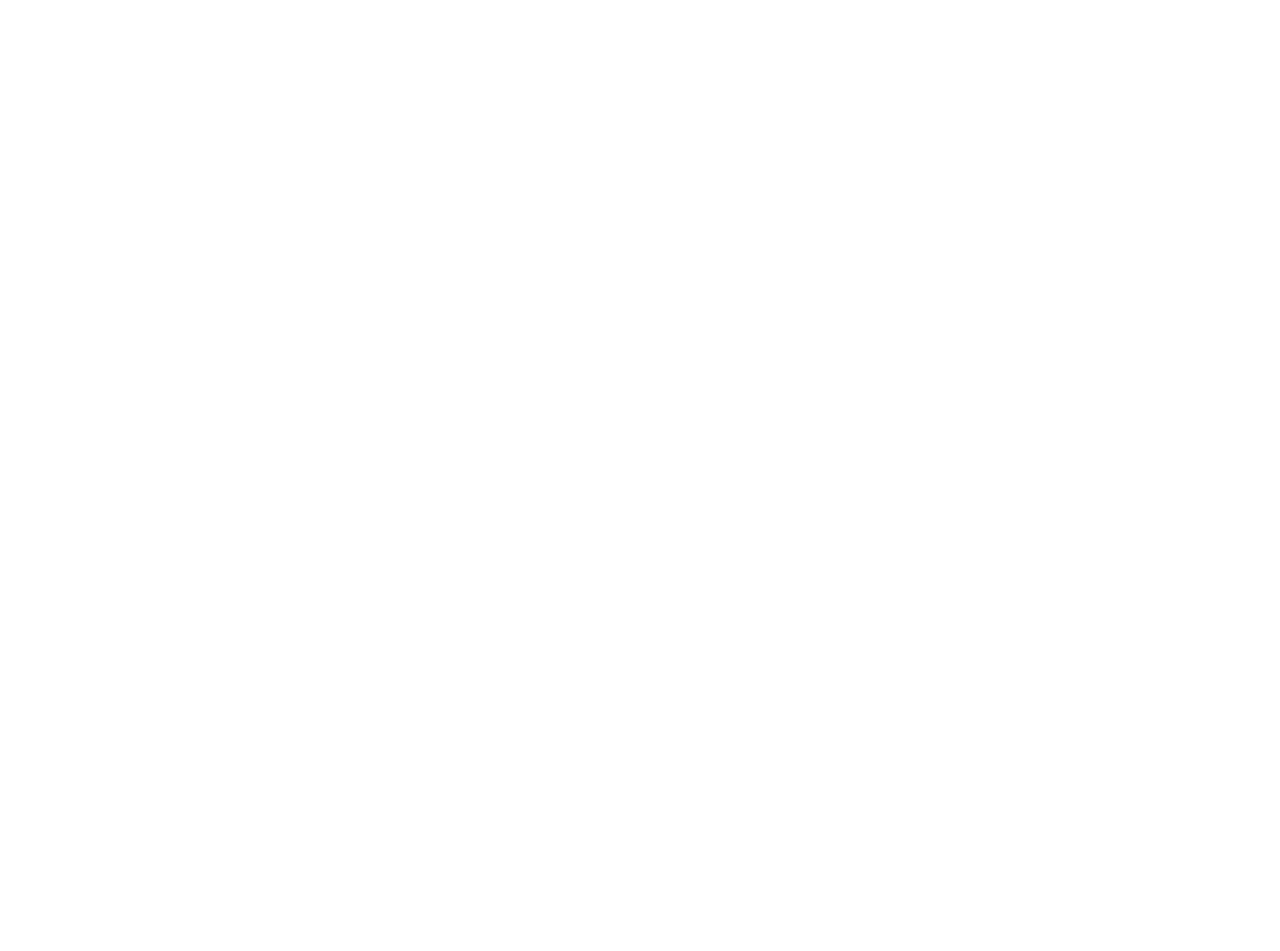
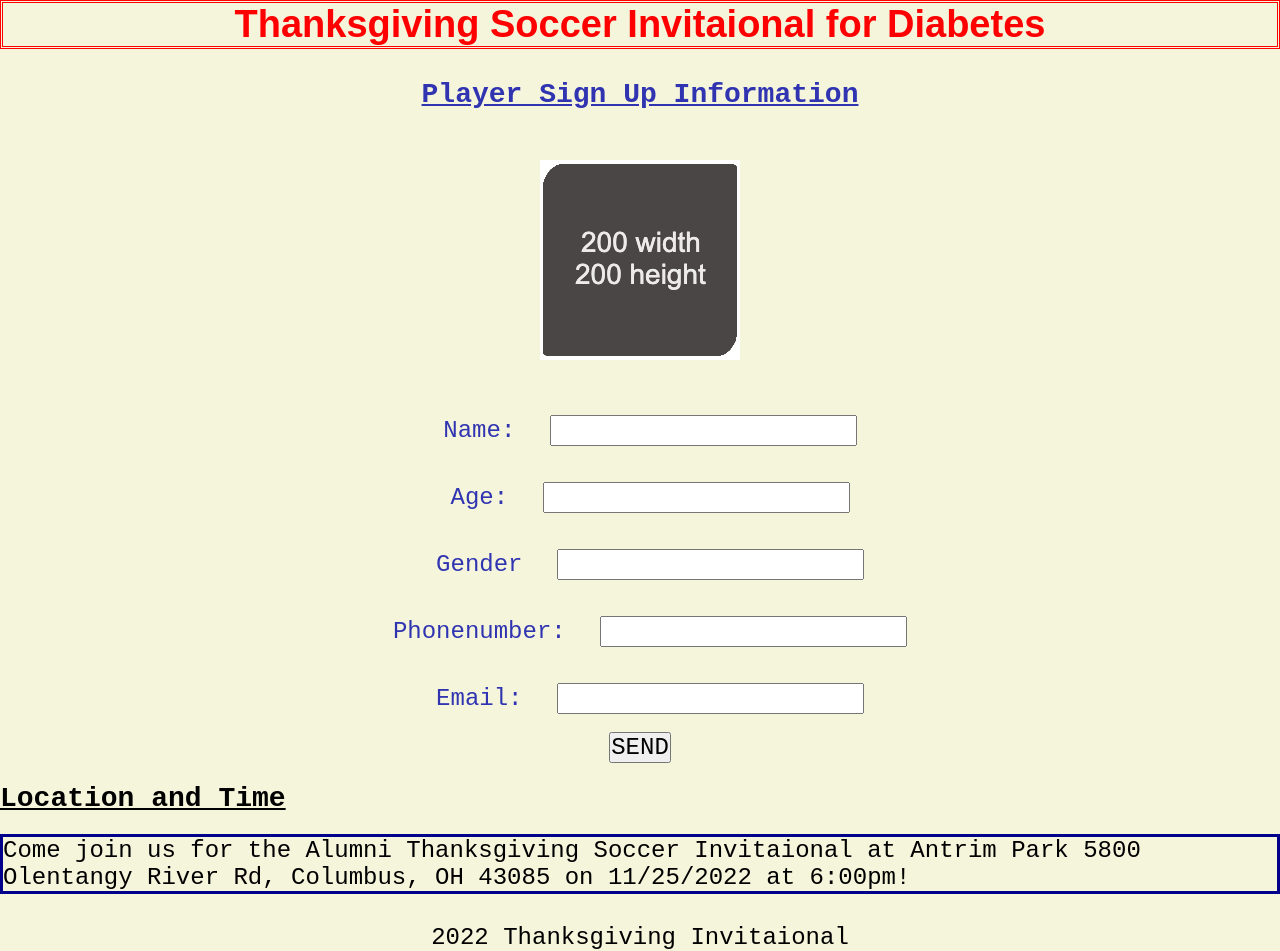
Before and after one commit to ADeekollu/visitor-contact-information, a plain HTML site: page index.html in a window 1280 px wide. Before the commit the page ends 800 px from the top, so only its background shows below. Drawn offline with Linux system fonts and the light colour scheme.

Commit message:
created sign up form for soccer match and styled form with css

```diff
--- a/index.html
+++ b/index.html
@@ -4,9 +4,60 @@
     <meta charset="UTF-8">
     <meta http-equiv="X-UA-Compatible" content="IE=edge">
     <meta name="viewport" content="width=device-width, initial-scale=1.0">
-    <title>Document</title>
+    <title>Soccer Sign Up</title>
+    <link rel="stylesheet" href="./style.css"/>
 </head>
+
 <body>
+    <!-- Site Header -->
+    <header>
+        <h1>Thanksgiving Soccer Invitaional for Diabetes</h1>
+    </header>
+
+        <section class="title">
+            <h2>Player Sign Up Information</h2>
+            <img src="./images/image-1.jpg" id="img" alt="People playing Soccer">
+            <form>
+            <ul class="text">
+                <li>
+                    <label class="text-center" for="name">Name:</label>
+                    <input type="text" name="name">
+                </li>
+
+                <li>
+                    <label class="text-center" for="age">Age:</label>
+                    <input type="text" name="age">
+                </li>
+
+                <li>
+                    <label class="text-center" for="gender">Gender</label>
+                    <input type="text" name="gender">
+                </li>
+
+                <li>
+                    <label class="text-center" for="phonenumber">Phonenumber:</label>
+                    <input type="text" name="phonenumber">
+                </li>
+
+                <li>
+                    <label class="text-center" for="email">Email:</label>
+                    <input type="text" name="email">
+                </li>
+
+                <button type="submit">SEND</button>
+            </ul>
+            </form>
+        </section>
+
+        <section>
+            <h2>Location and Time</h2>
+            <p>Come join us for the Alumni Thanksgiving Soccer Invitaional
+                at Antrim Park 5800 Olentangy River Rd, Columbus, OH 43085
+                on 11/25/2022 at 6:00pm! </p>
+        </section>
+
+<footer>2022 Thanksgiving Invitaional</footer>
 
 </body>
+
 </html>
--- a/style.css
+++ b/style.css
@@ -0,0 +1,59 @@
+* {
+    font-family: 'Courier New', Courier, monospace;
+    font-size: 24px;
+    margin: 0;
+    padding: 0;
+}
+
+body {
+    background-color: beige;
+}
+
+h1 {
+    display: fixed;
+    text-align: center;
+    color: red;
+    font-family: Arial, Helvetica, sans-serif;
+    font-size: 38px;
+    border-style: double;
+}
+
+h2 {
+    font-size: 28px;
+    text-decoration: underline;
+    margin-bottom: 20px;
+    margin-top: 20px;
+}
+
+p {
+    border: solid darkblue;
+    display: center;
+}
+
+.title {
+    color: rgb(48, 52, 177);
+    text-align: center;
+    margin-top: 30px;
+}
+
+#img {
+    margin-top: 30px;
+    margin-bottom: 30px;
+
+}
+
+.text {
+    display: block
+
+}
+
+.text-center {
+    margin: 20px;
+    display: inline-block;
+
+}
+
+footer {
+    text-align: center;
+    margin-top: 30px;
+}
```
Also changed, not shown: images/image-1.jpg (added).
